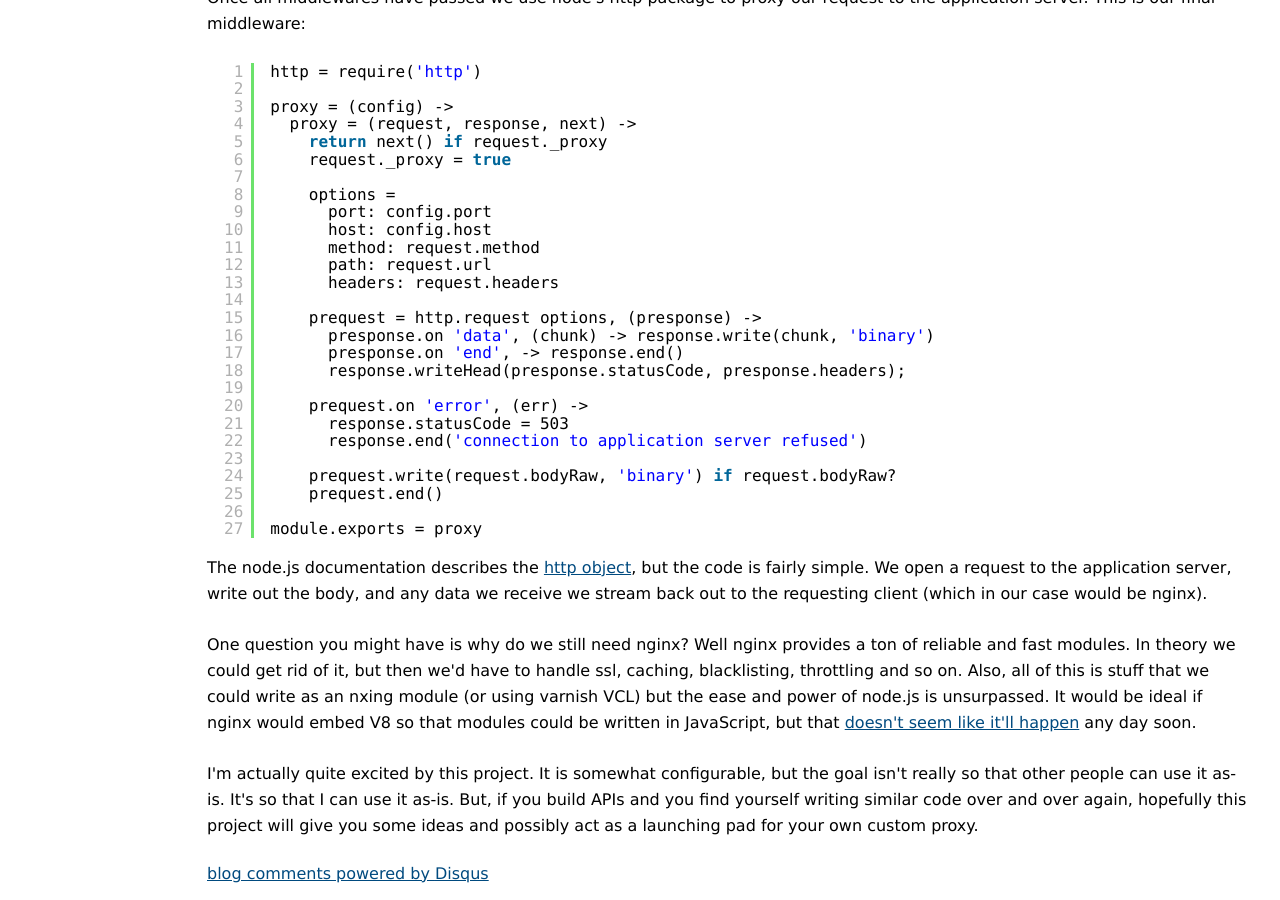
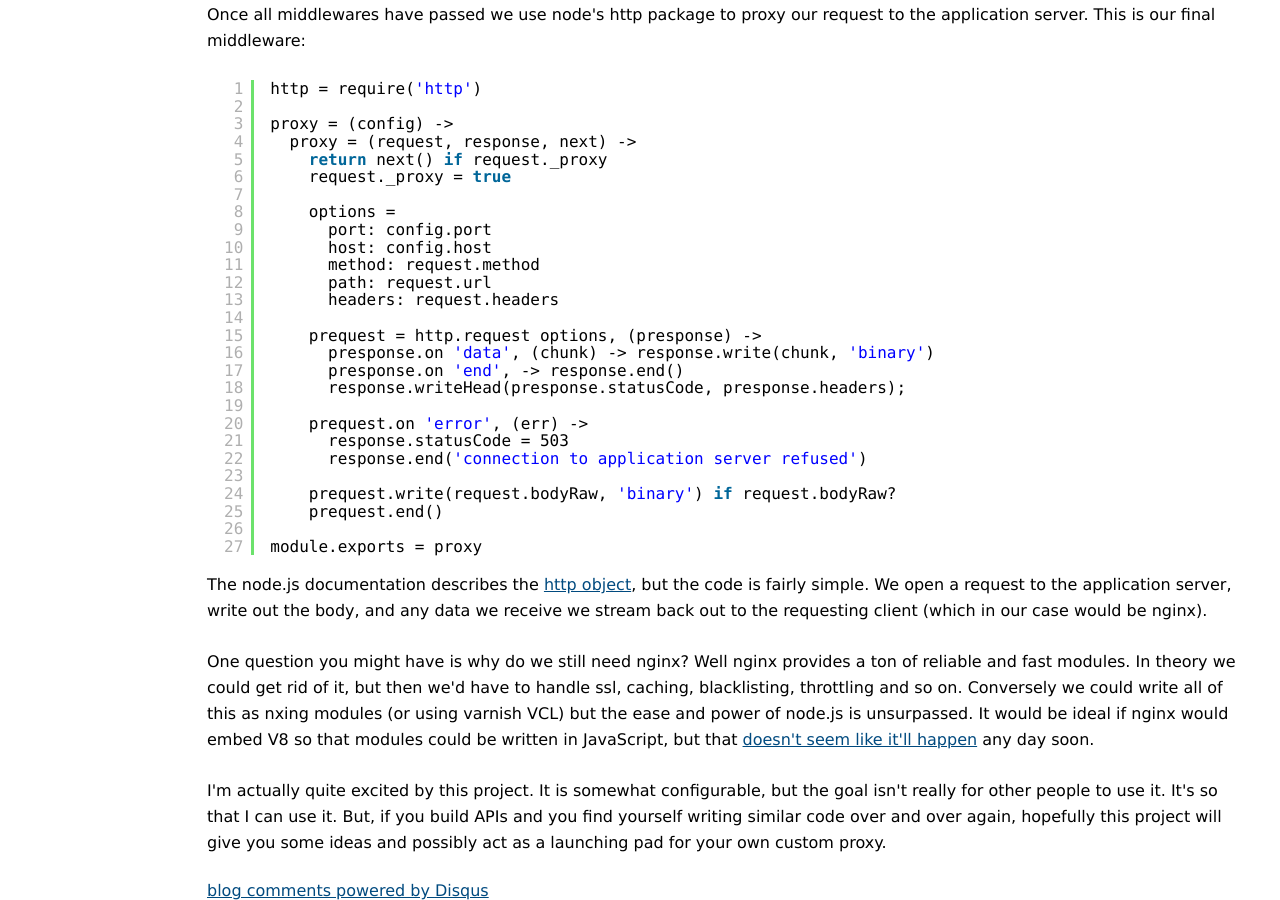
Before and after one commit to fehmicansaglam/fehmicansaglam.github.com, a Jekyll site: the page built from _posts/2012-01-17-Refactoring-Common-API-Functionaly-Into-A-Node-Proxy.html, in a window 1280 px wide and 900 px high, scrolled down 1128 px. Built offline with Jekyll 4.4.1, drawn with Linux system fonts in a browser that asks for light colours; nearby versions of some CDN libraries; comment, search, counter and statistics services are not loaded; some of the changed text lies outside the part shown.

Commit message:
corrections

```diff
--- a/_posts/2012-01-17-Refactoring-Common-API-Functionaly-Into-A-Node-Proxy.html
+++ b/_posts/2012-01-17-Refactoring-Common-API-Functionaly-Into-A-Node-Proxy.html
@@ -3,9 +3,9 @@
 title: "Refactoring Common API Functionality Into A Node.js Proxy"
 ---
 
-<p>The handful of web services that I maintain all share common functionality. For example, at the start of each request, they load an account based on some key (in the query string or the message body). They also ensure that a request is valid by validating the provided sha1 signature. They handle versioning and do logging. It's almost the exact same thing from project to project, but not all of these projects is written in the same language so traditional re-use (dll, gem, package) isn't the best solution.</p>
+<p>The handful of web services that I maintain all share common functionality. For example, at the start of each request, they load an account based on some key (in the query string or the message body). They also ensure that a request is valid by validating the provided sha1 signature. They handle versioning and do logging. It's almost the exact same thing from project to project, but not all of these projects are written in the same language so traditional re-use (dll, gem, package) isn't the best solution.</p>
 
-<p>This weekend I wrote <a href="https://github.com/karlseguin/aproxi">aproxi</a> which is a simple node.js proxy built on <a href="https://github.com/senchalabs/connect/">connect</a>. Connect is a middleware layer like ruby's rack or .NET's OWIN. The idea behind this project is to have it sit between a webserver, say nginx, and the application and provide all of this common functionality.</p>
+<p>This weekend I wrote <a href="https://github.com/karlseguin/aproxi">aproxi</a> which is a simple node.js proxy built on <a href="https://github.com/senchalabs/connect/">connect</a>. Connect is a middleware layer like ruby's rack or .NET's OWIN. The idea behind this project is to have it sit between a webserver, say nginx, and the application (which could be written in anything) and provide all of this common functionality.</p>
 
 <p>There are a couple hosted services that do this, like apigee and mashery. I think those are wonderful services, but I also think having something more custom for your applications can be beneficial (for example, I don't think either of them support method signing).<p>
 
@@ -20,6 +20,7 @@
 
     key = if request.method == 'GET' || request.method == 'DELETE' then request.query['key'] else request.body['key']
     return invalid(response) unless key?
+
     store.findOne 'apps', {_id: key}, {fields: {secret: true}}, (err, app) =>
       return invalid(response) if err? || !app?
       request._app = app
@@ -70,6 +71,6 @@
 
 <p>The node.js documentation describes the <a href="http://nodejs.org/docs/latest/api/http.html">http object</a>, but the code is fairly simple. We open a request to the application server, write out the body, and any data we receive we stream back out to the requesting client (which in our case would be nginx).</p>
 
-<p>One question you might have is why do we still need nginx? Well nginx provides a ton of reliable and fast modules. In theory we could get rid of it, but then we'd have to handle ssl, caching, blacklisting, throttling and so on. Also, all of this is stuff that we could write as an nxing module (or using varnish VCL) but the ease and power of node.js is unsurpassed. It would be ideal if nginx would embed V8 so that modules could be written in JavaScript, but that <a href="http://translate.google.com/translate?js=n&prev=_t&hl=en&ie=UTF-8&layout=2&eotf=1&sl=ru&tl=en&u=http://sysoev.ru/prog/v8.html">doesn't seem like it'll happen</a> any day soon.</p>
+<p>One question you might have is why do we still need nginx? Well nginx provides a ton of reliable and fast modules. In theory we could get rid of it, but then we'd have to handle ssl, caching, blacklisting, throttling and so on. Conversely we could write all of this as nxing modules (or using varnish VCL) but the ease and power of node.js is unsurpassed. It would be ideal if nginx would embed V8 so that modules could be written in JavaScript, but that <a href="http://translate.google.com/translate?js=n&prev=_t&hl=en&ie=UTF-8&layout=2&eotf=1&sl=ru&tl=en&u=http://sysoev.ru/prog/v8.html">doesn't seem like it'll happen</a> any day soon.</p>
 
-<p>I'm actually quite excited by this project. It is somewhat configurable, but the goal isn't really so that other people can use it as-is. It's so that I can use it as-is. But, if you build APIs and you find yourself writing similar code over and over again, hopefully this project will give you some ideas and possibly act as a launching pad for your own custom proxy.</p>
+<p>I'm actually quite excited by this project. It is somewhat configurable, but the goal isn't really for  other people to use it. It's so that I can use it. But, if you build APIs and you find yourself writing similar code over and over again, hopefully this project will give you some ideas and possibly act as a launching pad for your own custom proxy.</p>
```
